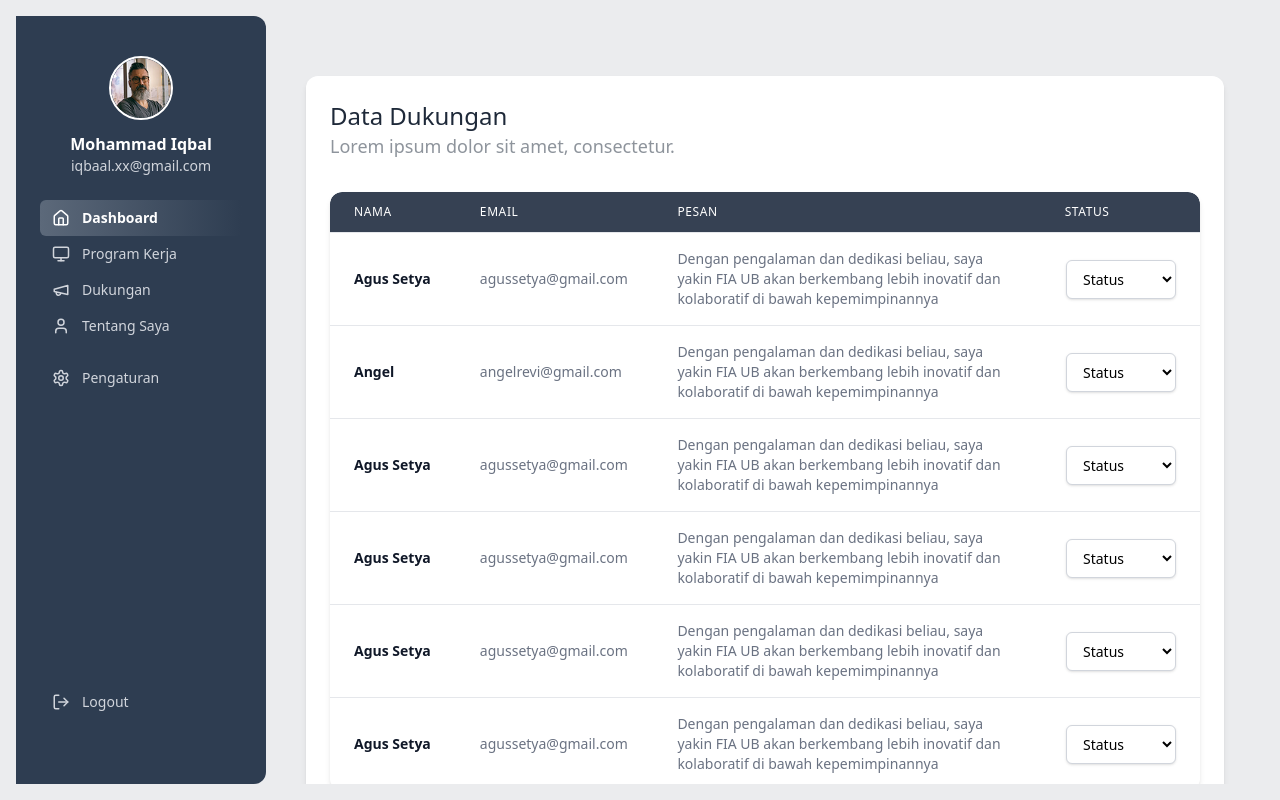
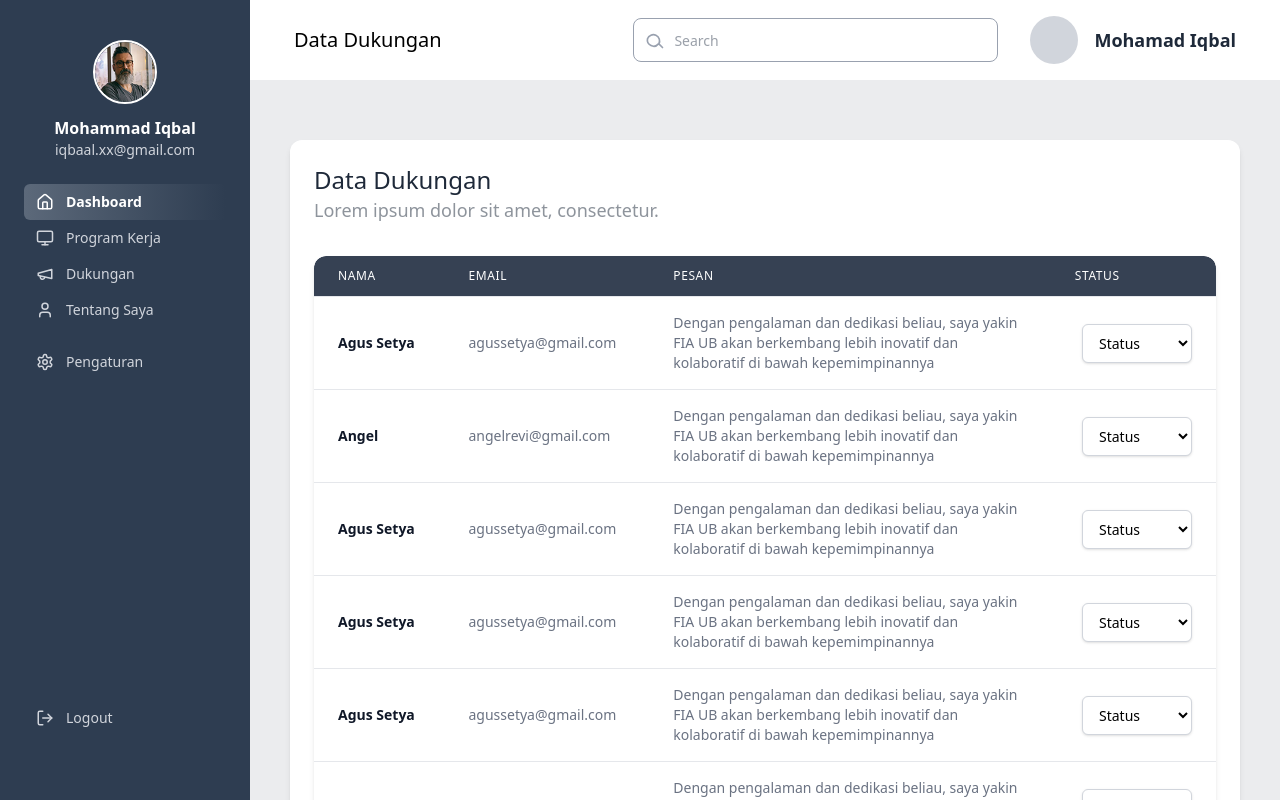
Before and after one commit to Yoga838/project_ub, a React (Vite) app: page /dashboard/dukungan in a window 1280 px wide. Built offline with nearby package versions, Linux system fonts and the light colour scheme.

Commit message:
feat: header dashboard

```diff
--- /dev/null
+++ b/src/component/dashboard/header/index.jsx
@@ -0,0 +1,38 @@
+import React from "react";
+
+export default function Header({ tagName }) {
+  return (
+    <div className="h-20 w-full bg-white flex justify-between items-center px-11">
+      <h1 className="tag-name text-xl">{tagName}</h1>
+      <div className="flex items-center gap-8">
+        <div className="relative">
+          <span className="absolute inset-y-0 left-3 flex items-center text-gray-400">
+            <svg
+              xmlns="http://www.w3.org/2000/svg"
+              className="h-5 w-5"
+              fill="none"
+              viewBox="0 0 24 24"
+              stroke="currentColor"
+            >
+              <path
+                strokeLinecap="round"
+                strokeLinejoin="round"
+                strokeWidth={2}
+                d="M21 21l-4.35-4.35m0 0A7.5 7.5 0 103 10.5a7.5 7.5 0 0013.15 6.15z"
+              />
+            </svg>
+          </span>
+          <input
+            type="text"
+            placeholder="Search"
+            className="w-[365px] h-[44px] pl-10 pr-4 py-2 rounded-lg bg-white border-1 border-gray-400 text-sm text-gray-700 focus:outline-none focus:ring-2 focus:ring-primary-300"
+          />
+        </div>
+        <div className="flex items-center gap-4">
+          <div className="bg-gray-300 w-12 h-12 rounded-full"></div>
+          <h3 className="text-lg text-gray-800 font-bold">Mohamad Iqbal</h3>
+        </div>
+      </div>
+    </div>
+  );
+}
--- a/src/component/dashboard/sidebar/index.jsx
+++ b/src/component/dashboard/sidebar/index.jsx
@@ -28,7 +28,7 @@ export default function Sidebar() {
       {/* Sidebar */}
       <div
         className={`
-          fixed z-40 top-0 left-0 h-full w-[250px] bg-primary-600 text-white rounded-r-xl transform transition-transform duration-300
+          fixed z-40 top-0 left-0 h-full w-[250px] bg-primary-600 text-white transform transition-transform duration-300
           ${isOpen ? "translate-x-0" : "-translate-x-full"}
           md:relative md:translate-x-0 md:flex
         `}
--- a/src/pages/dashboard/index.jsx
+++ b/src/pages/dashboard/index.jsx
@@ -6,7 +6,7 @@ import { Outlet } from "react-router-dom";
 export default function Dashboard() {
   return (
     <>
-      <div className="flex w-screen h-screen p-4 bg-[#EBECEE]">
+      <div className="flex w-screen h-screen bg-[#EBECEE]">
         {/* sidebar */}
         <Sidebar />
         <div className="relative flex flex-1 flex-col overflow-y-auto overflow-x-hidden">
--- a/src/pages/dashboard/pagesDukungan/index.jsx
+++ b/src/pages/dashboard/pagesDukungan/index.jsx
@@ -1,6 +1,7 @@
 import React, { useState } from "react";
 import { SquarePen, Trash2 } from "lucide-react";
 import { Link } from "react-router-dom";
+import Header from "../../../component/dashboard/header";
 
 export default function PagesDukungan() {
   const [dataDukungan, setDataDukungan] = useState([
@@ -63,10 +64,14 @@ export default function PagesDukungan() {
   };
 
   return (
+    <div>
+      <Header tagName="Data Dukungan" />
       <div className="mx-10 my-15 rounded-xl bg-white p-6 shadow-md">
         <div className="flex flex-col md:flex-row justify-between items-start md:items-center">
           <div>
-          <h1 className="text-gray-800 font-medium text-2xl">Data Dukungan</h1>{" "}
+            <h1 className="text-gray-800 font-medium text-2xl">
+              Data Dukungan
+            </h1>{" "}
             <p className="text-gray-800/50 text-lg">
               Lorem ipsum dolor sit amet, consectetur.
             </p>
@@ -138,5 +143,6 @@ export default function PagesDukungan() {
           </div>
         </div>
       </div>
+    </div>
   );
 }
```
Lines whose indentation alone changed are shown as unchanged.
